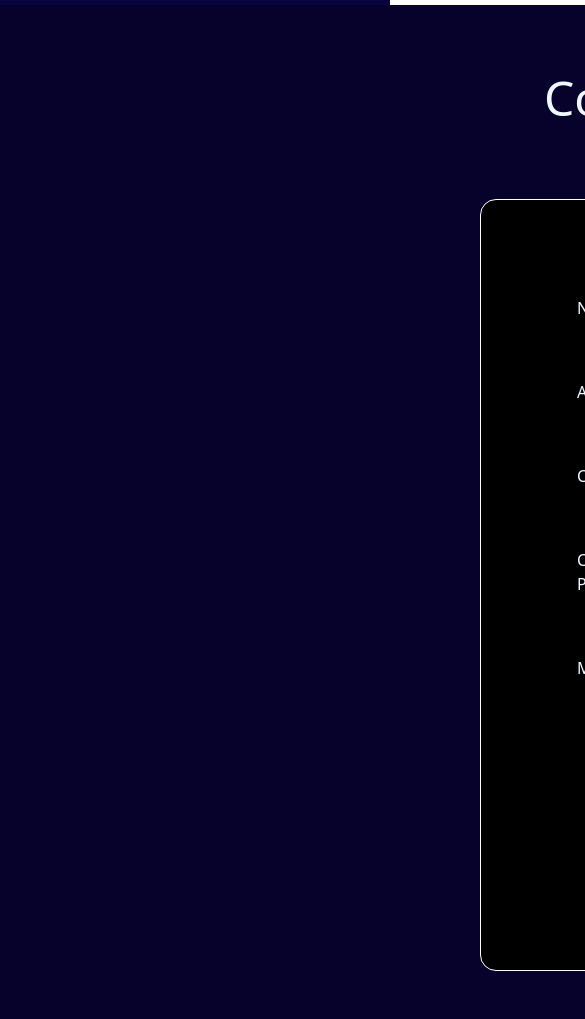
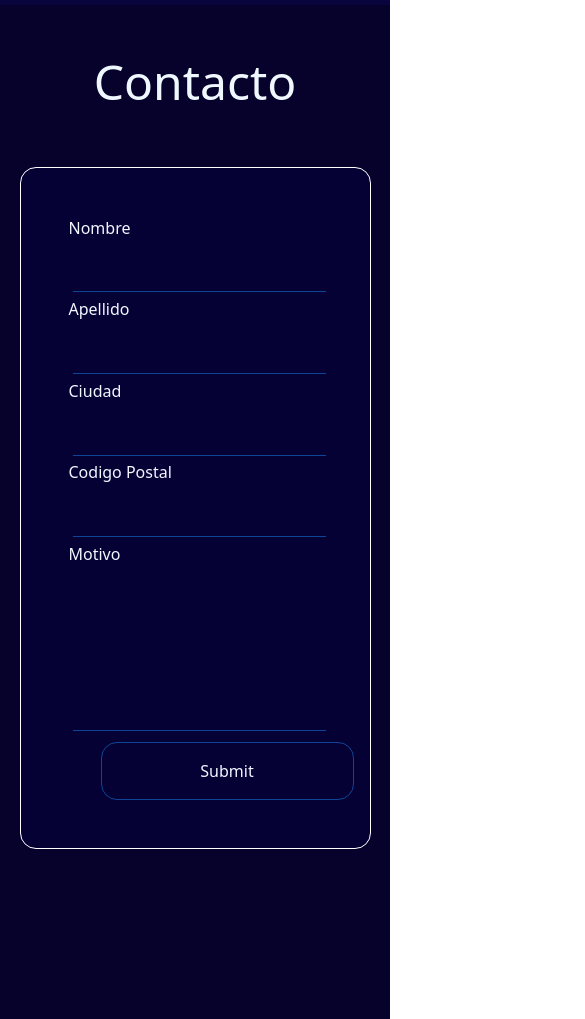
Before and after one commit to LucianoCipolla/PFCoderhouseDesarrolloWebLucianoCipolla, a website: page pages/contact.html in a window 390 px wide. Shown: the part 81-1100 px from the top of the page, 585 px wide, since content can reach past the window. Drawn offline with nearby package versions, Linux system fonts and the light colour scheme; files that its build step writes are made by us from their sources.

Commit message:
se hizo responsive la pagina de contactos y se le modificaron algunos estilos ademas se incluyeron distintos metadatos para aumentar el nivel seo de la pagina se incluyo un mixin por primera vez en el proyecto

```diff
--- a/pages/contact.html
+++ b/pages/contact.html
@@ -2,14 +2,18 @@
 <html lang="es">
 <head>
     <meta charset="UTF-8">
+    <meta name="author" content="Luciano Cipolla">
+    <meta name="keywords" content="ropa street ubrano moda fashion argentina flow">
+    <meta name="description" content="Somos una nueva marca de ropa llena de energia y afan de superacion con productos de excelente calidad">
     <meta name="viewport" content="width=device-width, initial-scale=1.0">
     <title>Ruitz</title>
-    <link rel="stylesheet" href="../css/style.css">
     <link rel="stylesheet" href="../css/main.css">
     <link rel="stylesheet" href="../css/bootstrap.min.css">
     <link rel="icon" href="../assets/images/indexImg/icono.png" type="image/x-icon">
 </head>
 <body>
+
+    <!-- HEADER -->
     <header>
         <nav class="navbar navbar-expand-lg  nav">
             <div class="container-fluid">
@@ -29,22 +33,27 @@
         </nav>
     </header>
 
+    <!-- MAIN -->
     <main class="contact">
         <h1>Contacto</h1>
+
+        <!-- FORMULARIO -->
         <form class="contact__form" action="post">
             <label for="name">Nombre</label>
-            <input type="text" id="name" name="name">
+            <input class="input" type="text" id="name" name="name">
             <label for="surname">Apellido</label>
-            <input type="text" id="surname" name="surname">
+            <input class="input" type="text" id="surname" name="surname">
             <label for="city">Ciudad</label>
-            <input type="text" id="city" name="city">
+            <input class="input" type="text" id="city" name="city">
             <label for="postalCode">Codigo Postal</label>
-            <input type="text" id="postalCode" name="postalCode">
+            <input class="input" type="text" id="postalCode" name="postalCode">
             <label for="motivo">Motivo</label>
             <textarea name="motivo" id="motivo"></textarea>
             <input class="send" type="submit" name="Enviar">
         </form>
     </main>
+
+    <!-- FOOTER -->
     <footer>
         <div>
             <section  class="section__nosotros">
--- a/scss/views/_contact.scss
+++ b/scss/views/_contact.scss
@@ -1,30 +1,94 @@
+@mixin input($width, $height, $background, $borderColor){
+    width: $width;
+    height: $height;
+    border: none;
+    background: $background;
+    border-bottom: $borderColor 1px solid;
+}
+
 .contact{
     background: #06022b;
-    padding: 0 30rem 6rem;
+    padding-bottom: 10rem;
+
     h1{
         text-align: center;
-        padding: 4rem;
+        padding: 4rem 0;
         font-size: 48px;
+
+        @media (max-width:440px){
+            padding: 3rem;
+            }
     }
 
     &__form{
-        background-color: #000;
+        margin: auto;
+        background: #060135;
         padding: 6rem;
         border: #fff solid 1px;
         border-radius: 1rem;
+        width: 75%;
 
-        input,textarea{
-            width: 100%;
+
+        @media (max-width:440px){
+        padding: 3rem;
+        width: 90%;
+        }
+
+        .input{
+            @include input(100%,3rem ,transparent, #0e4496);
             margin: 1rem;
+            padding: 1rem;
+            text-decoration: none;
+
+            &:hover{
+                background:#0e4496;
+            }
+            &:focus{
+                background: linear-gradient(to bottom , #060135, #0e4496);
+                outline: none;
+            }
+            @media (max-width:440px){
+                margin: .3rem;
+                }
+        }
+
+        textarea{
+            @include input(100%,10rem ,transparent, #0e4496);
+            margin: 0 1rem 6rem;
+            resize: none;
+
+            &:hover{
+                background:#0e4496;
+            }
+            &:focus{
+                background: linear-gradient(to bottom , #060135, #0e4496);
+                outline: none;
+            }
+
+            @media (max-width:440px){
+                margin: .3rem;
+                }
         }
 
         .send{
             padding: 1rem 8rem;
-            background-color: #000;
-            border: #fff solid 1px;
             border-radius: 1rem;
             color: aliceblue;
             margin-top: 2rem;
+            border:  1px #0e4496  solid;
+            background-color: transparent;
+            width: 100%;
+            margin: 0 2rem ;
+
+
+            &:hover{
+                background:#0e4496;
+            }
+
+            @media (max-width:440px){
+                padding: 1rem 1rem;
+                text-align: center;
+            }
             }
         }
 }
--- a/scss/views/_index.scss
+++ b/scss/views/_index.scss
@@ -88,7 +88,11 @@ marquee{
             border-radius: 10%;
             padding: 3rem;
             height: 40rem;
+            transition: padding .3s;
 
+            &:hover{
+                padding: 1rem;
+            }
 
             @media (min-width: 768px) and (max-width: 1024px){
                 height: 50dvh;
--- a/scss/views/_products.scss
+++ b/scss/views/_products.scss
@@ -30,6 +30,11 @@
         border: #fff solid 1px;
         border-radius: 20px;
         margin: 1rem;
+        transition: transform 0.3s;
+
+        &:hover{
+            transform: scale(1.05);
+        }
 
         h3{
             padding: 1rem;
```
Also changed, not shown: index.html (+16 -2 lines), pages/nosotros.html (+12 -1 lines), pages/product.html (+8 -1 lines), pages/products.html (+15 -1 lines), css/main.css, 1 other file.
